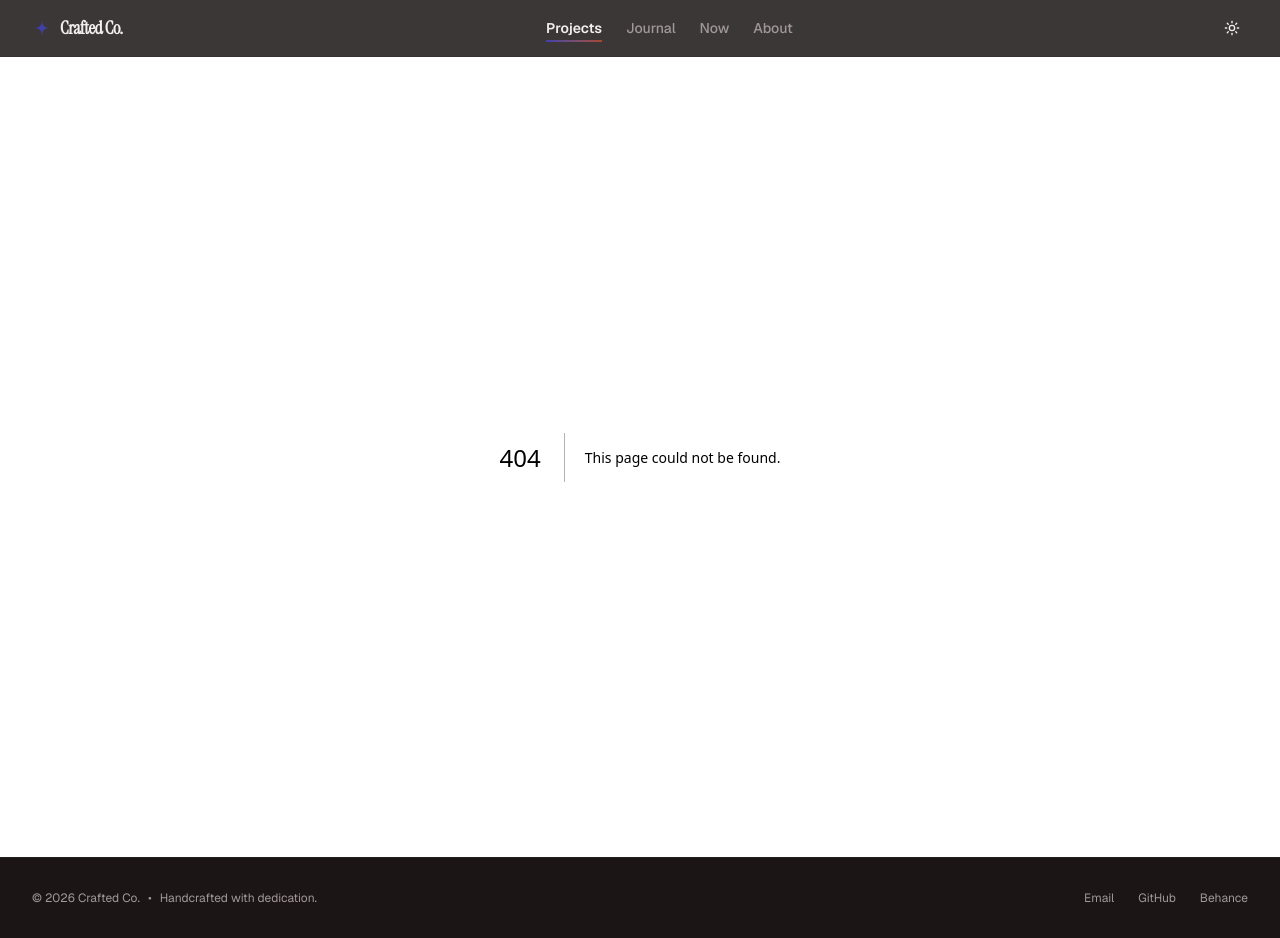
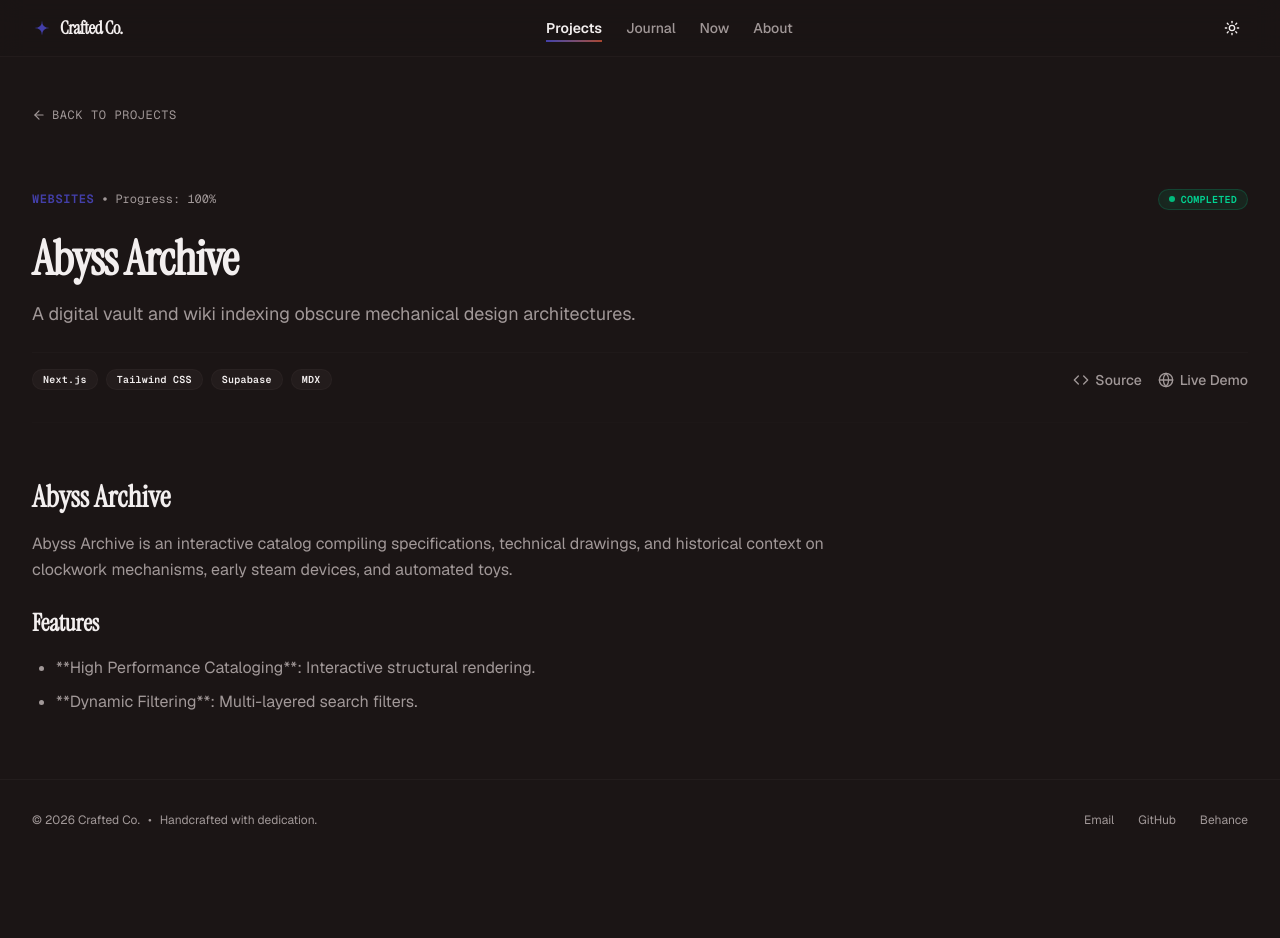
Before and after one commit to Crafted-Company/crafted-co-w, a Next.js app: page /projects/abyss-archive in a window 1280 px wide. Before the commit this address had no page. After the commit the page ends 860 px from the top, so only its background shows below. Built offline with nearby package versions, Linux system fonts and the light colour scheme.

Commit message:
feat: add ProjectDetailPage dynamic routing, and increase CustomCursor size

```diff
--- /dev/null
+++ b/src/app/projects/[slug]/page.tsx
@@ -0,0 +1,160 @@
+import * as React from "react";
+import { notFound } from "next/navigation";
+import Link from "next/link";
+import { ArrowLeft, History, FileText } from "lucide-react";
+import { Container } from "@/components/ui/container";
+import { PageTransition } from "@/components/animations/PageTransition";
+import { ProjectHero } from "@/components/projects/ProjectHero";
+import { ImageGallery } from "@/components/projects/ImageGallery";
+import { MarkdownRenderer } from "@/components/ui/markdown-renderer";
+import {
+  mockProjects,
+  mockProjectImages,
+  mockProjectVersions,
+  mockJournalEntries,
+} from "@/lib/mock-data";
+
+export function generateStaticParams() {
+  return mockProjects.map((project) => ({
+    slug: project.slug,
+  }));
+}
+
+interface ProjectPageProps {
+  params: Promise<{
+    slug: string;
+  }>;
+}
+
+export default async function ProjectDetailPage({ params }: ProjectPageProps) {
+  const { slug } = await params;
+  const project = mockProjects.find((p) => p.slug === slug);
+
+  if (!project) {
+    notFound();
+  }
+
+  const relatedImages = mockProjectImages.filter((img) => img.project_id === project.id);
+  const relatedVersions = mockProjectVersions
+    .filter((ver) => ver.project_id === project.id)
+    .sort(
+      (a, b) => new Date(b.released_at).getTime() - new Date(a.released_at).getTime()
+    );
+  const relatedJournal = mockJournalEntries.filter((j) => j.project_id === project.id);
+
+  return (
+    <PageTransition>
+      <div className="py-12 flex-grow">
+        <Container className="space-y-8">
+          {/* Back Nav */}
+          <Link
+            href="/projects"
+            className="inline-flex items-center gap-1.5 text-xs font-mono uppercase tracking-wider text-muted-foreground hover:text-brand-start transition-colors"
+          >
+            <ArrowLeft className="w-3.5 h-3.5" />
+            Back to Projects
+          </Link>
+
+          {/* Project Details Hero */}
+          <ProjectHero project={project} />
+
+          {/* Grid Layout */}
+          <div className="grid grid-cols-1 lg:grid-cols-12 gap-8">
+            {/* Main content column */}
+            <div className="lg:col-span-8 space-y-12">
+              {/* Detailed Markdown Content */}
+              {project.full_description_mdx && (
+                <div className="prose dark:prose-invert max-w-none">
+                  <MarkdownRenderer content={project.full_description_mdx} />
+                </div>
+              )}
+
+              {/* Gallery */}
+              <ImageGallery images={relatedImages} />
+            </div>
+
+            {/* Sidebar column */}
+            <div className="lg:col-span-4 space-y-8">
+              {/* Version History */}
+              {relatedVersions.length > 0 && (
+                <div className="rounded-2xl border border-border/40 p-6 bg-card/30 space-y-4">
+                  <div className="flex items-center gap-2 pb-3 border-b border-border/40">
+                    <History className="w-4 h-4 text-brand-start" />
+                    <h3 className="font-serif text-lg font-semibold text-foreground">
+                      Version History
+                    </h3>
+                  </div>
+                  <div className="space-y-6">
+                    {relatedVersions.map((version) => {
+                      const releaseDate = new Date(version.released_at).toLocaleDateString(
+                        "en-US",
+                        {
+                          month: "short",
+                          day: "numeric",
+                          year: "numeric",
+                        }
+                      );
+                      return (
+                        <div key={version.id} className="space-y-1.5 text-sm">
+                          <div className="flex justify-between items-baseline gap-2">
+                            <span className="font-mono font-semibold text-foreground">
+                              {version.version}
+                            </span>
+                            <span className="text-[10px] text-muted-foreground font-mono">
+                              {releaseDate}
+                            </span>
+                          </div>
+                          <div className="text-muted-foreground pl-2 border-l border-border/60">
+                            <MarkdownRenderer content={version.changes_mdx} />
+                          </div>
+                        </div>
+                      );
+                    })}
+                  </div>
+                </div>
+              )}
+
+              {/* Related Journal Logs */}
+              {relatedJournal.length > 0 && (
+                <div className="rounded-2xl border border-border/40 p-6 bg-card/30 space-y-4">
+                  <div className="flex items-center gap-2 pb-3 border-b border-border/40">
+                    <FileText className="w-4 h-4 text-brand-start" />
+                    <h3 className="font-serif text-lg font-semibold text-foreground">
+                      Development Logs
+                    </h3>
+                  </div>
+                  <ul className="space-y-4">
+                    {relatedJournal.map((entry) => {
+                      const entryDate = new Date(entry.published_at).toLocaleDateString(
+                        "en-US",
+                        {
+                          month: "short",
+                          day: "numeric",
+                        }
+                      );
+                      return (
+                        <li key={entry.id} className="group/item">
+                          <Link
+                            href={`/journal/${entry.slug}`}
+                            className="block space-y-0.5"
+                          >
+                            <span className="text-[10px] font-mono text-muted-foreground">
+                              {entryDate}
+                            </span>
+                            <h4 className="text-sm font-medium text-foreground group-hover/item:text-brand-start transition-colors duration-200 line-clamp-1">
+                              {entry.title}
+                            </h4>
+                          </Link>
+                        </li>
+                      );
+                    })}
+                  </ul>
+                </div>
+              )}
+            </div>
+          </div>
+        </Container>
+      </div>
+    </PageTransition>
+  );
+}
--- a/src/components/common/CustomCursor.tsx
+++ b/src/components/common/CustomCursor.tsx
@@ -31,8 +31,8 @@ export function CustomCursor() {
     document.documentElement.classList.add("custom-cursor-active");
 
     const moveCursor = (e: MouseEvent) => {
-      mouseX.set(e.clientX - 12); // Offset half of cursor size (24px / 2 = 12)
-      mouseY.set(e.clientY - 12);
+      mouseX.set(e.clientX - 16); // Offset half of cursor size (32px / 2 = 16)
+      mouseY.set(e.clientY - 16);
       if (!isVisible) setIsVisible(true);
     };
 
@@ -86,7 +86,7 @@ export function CustomCursor() {
 
   return (
     <motion.div
-      className="fixed top-0 left-0 w-6 h-6 pointer-events-none z-[9999] mix-blend-difference select-none hidden md:block"
+      className="fixed top-0 left-0 w-8 h-8 pointer-events-none z-[9999] mix-blend-difference select-none hidden md:block"
       style={{
         x: cursorX,
         y: cursorY,
```
